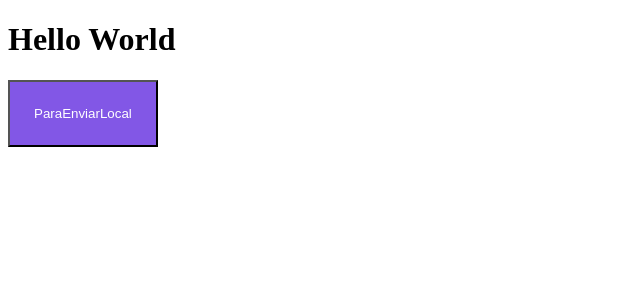
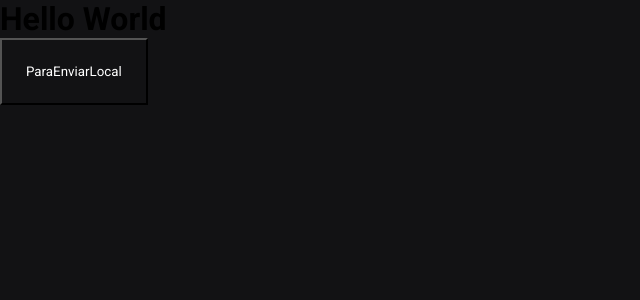
Before and after one commit to viniciusferreira7/ignite-shop, a Next.js app: page / in a window 1280 px wide. Shown: the top 300 px of the page, without its empty margins (0-640 px from the left). Built offline with nearby package versions, Linux system fonts and the light colour scheme.

Commit message:
style(styles/index.tsx): estilos globais

```diff
--- a/src/pages/_app.tsx
+++ b/src/pages/_app.tsx
@@ -1,4 +1,7 @@
 import type { AppProps } from 'next/app'
+import { globalStyles } from '../styles/global'
+
+globalStyles()
 
 export default function App({ Component, pageProps }: AppProps) {
   return <Component {...pageProps} />
--- /dev/null
+++ b/src/styles/global.ts
@@ -0,0 +1,19 @@
+import { globalCss } from '.'
+
+export const globalStyles = globalCss({
+  '*': {
+    margin: 0,
+    padding: 0,
+    boxSizing: 'border-box',
+  },
+
+  body: {
+    backgroundColor: '$gray900',
+    '-webikit-font-smoothing': 'antialiased',
+  },
+
+  'body, input, textarea, button': {
+    fontFamily: 'Roboto',
+    fontWeight: 400,
+  },
+})
--- a/src/styles/index.ts
+++ b/src/styles/index.ts
@@ -11,7 +11,15 @@
 } = createStitches({
   theme: {
     colors: {
-      rocketSeat: '#8257e6',
+      white: '#fff',
+
+      gray900: '#121214',
+      gray800: '#202024',
+      gray300: '#c4c4cc',
+      gray100: '#e1e1e6',
+
+      green500: '#00875f',
+      green300: '#00b37e',
     },
   },
 })
```
